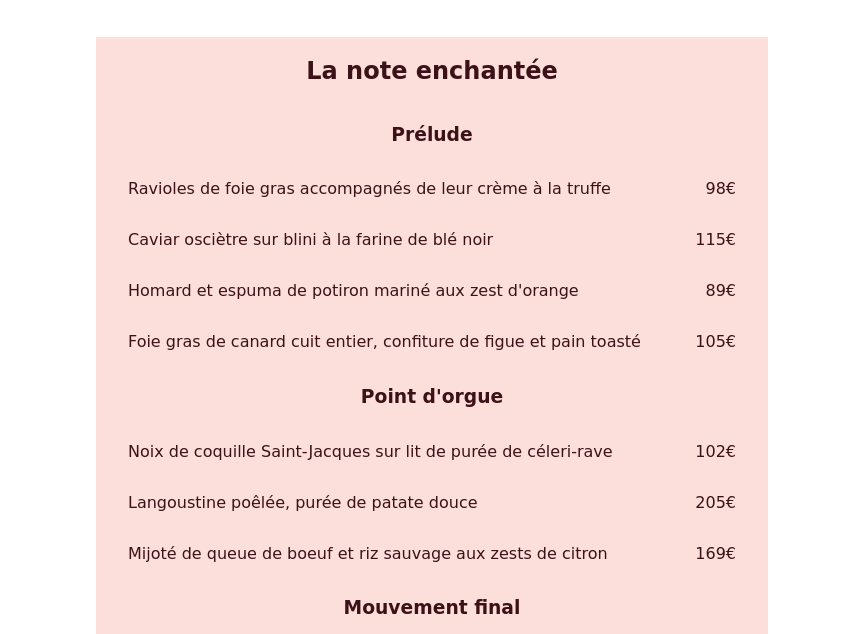
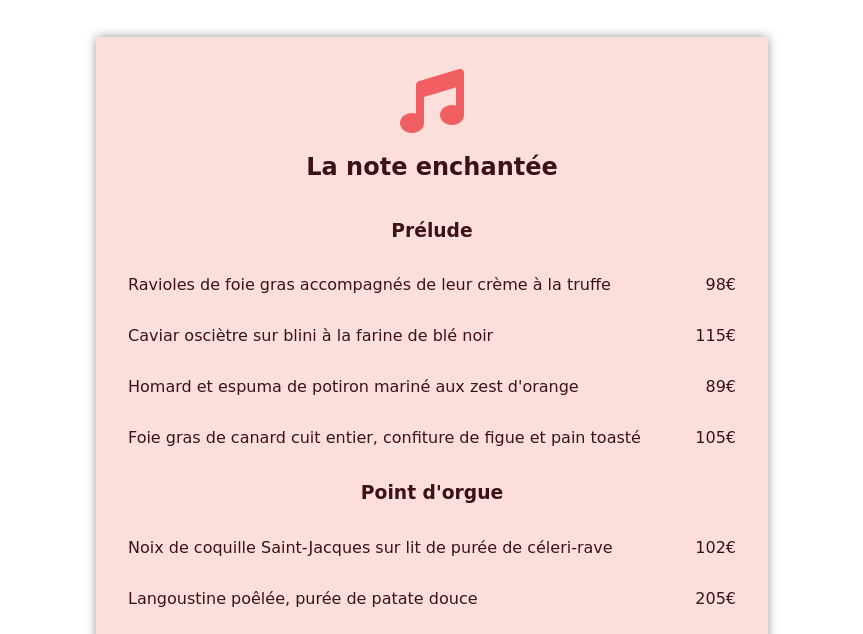
Before and after one commit to jb-webdev/Projet_3_oc, a website: page page-site/ohmyfood-menu_1.html in a window 1280 px wide. Shown: the part 99-733 px from the top of the page, without its empty margins (208-1071 px from the left). Drawn offline with Linux system fonts and the light colour scheme.

Commit message:
ajout box-shadox sur .carte / ajout note de musique menu 1

```diff
--- a/css/sass/box-menu/_box-menu.scss
+++ b/css/sass/box-menu/_box-menu.scss
@@ -4,6 +4,10 @@
   }
 
   .box-menu{
+      & .fas {
+        color: $color-note-musique;
+        font-size: 2em;
+      }
       &--one {
         @include box-menu;
         @include one;
--- a/css/sass/layout/_cartes.scss
+++ b/css/sass/layout/_cartes.scss
@@ -4,7 +4,9 @@
     margin: 5% 8% 20% 8%;
     padding-left: 1em;
     padding-right: 1em;
-    padding-bottom: 2rem;;
+    padding-bottom: 2em;
+    padding-top: 2em;
+    box-shadow: 0 0 10px 0 $color-shadow-box;
 
         &__enseigne {
             align-self: center;
@@ -29,6 +31,14 @@
         &__four {
             @include four;
         }
+}
+.icon {
+    display: inline-block;
+    text-align: center;
+    & .fas {
+        font-size: 4em;
+        color: $color-note-musique;
+    }
 }
 .carte__plats {
     display: flex;
--- a/css/sass/utils/_variables-colors.scss
+++ b/css/sass/utils/_variables-colors.scss
@@ -10,6 +10,7 @@
 
 $color-menu-1: #fcdfdb;
 $color-fonts-menu-1: #3c1218;
+$color-note-musique: #f15f62;
 
 $color-menu-2: #fff5fe;
 $color-fonts-menu-2: #c77412;
--- a/page-site/ohmyfood-menu_1.html
+++ b/page-site/ohmyfood-menu_1.html
@@ -4,6 +4,8 @@
     <meta charset="UTF-8">
     <meta name="viewport" content="width=device-width, initial-scale=1.0">
     <link rel="stylesheet" href="../css/style.css">
+    <link href="https://fonts.googleapis.com/css?family=Lobster&display=swap" rel="stylesheet">
+    <script src="https://kit.fontawesome.com/1774d8399c.js" crossorigin="anonymous"></script>
     <title>ohmyfood la note enchantee</title>
 </head>
 <body>
@@ -13,6 +15,7 @@
     </header>
 
     <section class="carte carte__one">
+        <span class="icon"><i class="fas fa-music"></i></span>
         <h2 class="carte__enseigne">La note enchantée</h2>
 
         <article class="carte__article">
```
Also changed, not shown: index.html (+2 -0 lines), page-site/ohmyfood-menu_2.html (+2 -0 lines), page-site/ohmyfood-menu_3.html (+2 -0 lines), page-site/ohmyfood-menu_4.html (+2 -0 lines), css/style.css, 1 other file.
